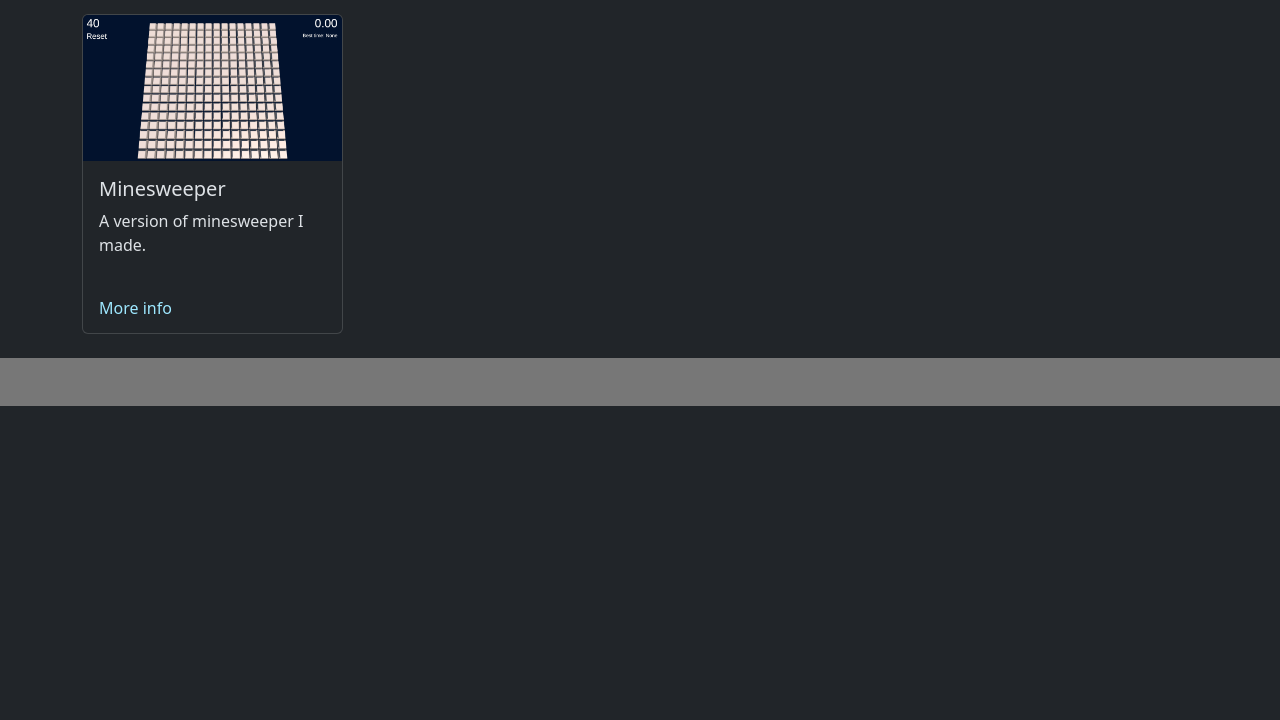
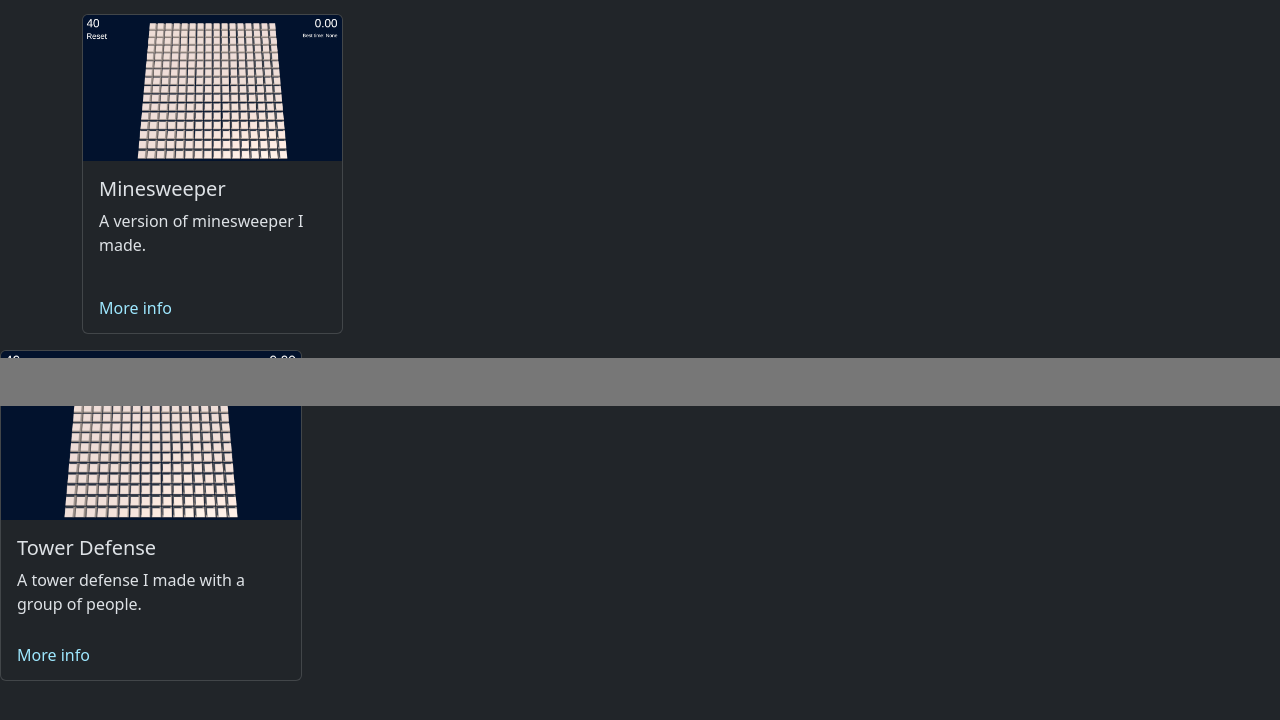
Before and after one commit to MikeOomen/portoflio, a plain HTML site: page allPorjects.html in a window 1280 px wide. Shown: the part 394-1114 px from the top of the page. Before the commit the page ends 824 px from the top, so only its background shows below. Drawn offline with nearby package versions, Linux system fonts and the light colour scheme.

Commit message:
Tower defense can be found now

```diff
--- a/allPorjects.html
+++ b/allPorjects.html
@@ -96,6 +96,19 @@
                   </div>
                 </div>
             </div>
+            <div class="row pb-3">
+              <div class="col-md-6 col-lg-3">
+                  <div class="card card-body-custom">
+                    <img src="img/mineSweeper.png" class="card-img-top" alt="">
+                    <div class="card-body">
+                      <h5 class="card-title">Tower Defense</h5>
+                      <p class="card-text card-text-custom">A tower defense I made with a group of people.</p>
+                      <a href="towerDefense.html" class="link-custom btn-pos">More info</a>
+                    </div>
+                  </div>
+                </div>
+              </div>
+            </div>
           </div>
         </div>
     </main>
```
